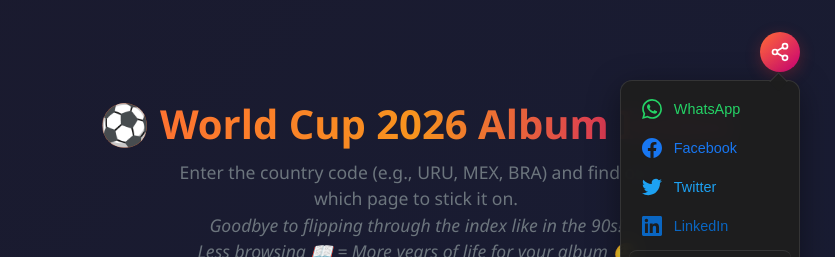
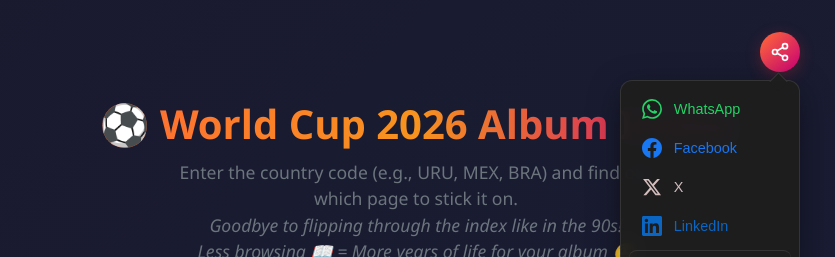
Before and after one commit to robertoandres24/worldcup-album-index, a React (Vite) app: page / in a window 1280 px wide. Both pictures are taken after a click on the button "Share". Shown: the top 257 px of the page, without its empty margins (224-1059 px from the left). Built offline with nearby package versions, Linux system fonts and the light colour scheme.

Commit message:
rebrand Twitter to X in share menu with updated icon and styling

```diff
--- a/src/App.jsx
+++ b/src/App.jsx
@@ -182,10 +182,10 @@ function App() {
       const url = encodeURIComponent(window.location.href)
       window.open(`https://www.facebook.com/sharer/sharer.php?u=${url}`, '_blank')
     },
-    twitter: () => {
+    x: () => {
       const text = encodeURIComponent(`${t('shareTitle')} - ${t('shareText')}`)
       const url = encodeURIComponent(window.location.href)
-      window.open(`https://twitter.com/intent/tweet?text=${text}&url=${url}`, '_blank')
+      window.open(`https://x.com/intent/tweet?text=${text}&url=${url}`, '_blank')
     },
     linkedin: () => {
       const url = encodeURIComponent(window.location.href)
@@ -235,9 +235,9 @@ function App() {
                 <svg viewBox="0 0 24 24" fill="currentColor"><path d="M24 12.073c0-6.627-5.373-12-12-12s-12 5.373-12 12c0 5.99 4.388 10.954 10.125 11.854v-8.385H7.078v-3.47h3.047V9.43c0-3.007 1.792-4.669 4.533-4.669 1.312 0 2.686.235 2.686.235v2.953H15.83c-1.491 0-1.956.925-1.956 1.874v2.25h3.328l-.532 3.47h-2.796v8.385C19.612 23.027 24 18.062 24 12.073z"/></svg>
                 <span>Facebook</span>
               </button>
-              <button className="share-option twitter" onClick={shareLinks.twitter} aria-label="Twitter">
-                <svg viewBox="0 0 24 24" fill="currentColor"><path d="M23.953 4.57a10 10 0 01-2.825.775 4.958 4.958 0 002.163-2.723c-.951.555-2.005.959-3.127 1.184a4.92 4.92 0 00-8.384 4.482C7.69 8.095 4.067 6.13 1.64 3.162a4.822 4.822 0 00-.666 2.475c0 1.71.87 3.213 2.188 4.096a4.904 4.904 0 01-2.228-.616v.06a4.923 4.923 0 003.946 4.827 4.996 4.996 0 01-2.212.085 4.936 4.936 0 004.604 3.417 9.867 9.867 0 01-6.102 2.105c-.39 0-.779-.023-1.17-.067a13.995 13.995 0 007.557 2.209c9.053 0 13.998-7.496 13.998-13.985 0-.21 0-.42-.015-.63A9.935 9.935 0 0024 4.59z"/></svg>
-                <span>Twitter</span>
+              <button className="share-option x" onClick={shareLinks.x} aria-label="X">
+                <svg viewBox="0 0 24 24" fill="currentColor"><path d="M18.244 2.25h3.308l-7.227 8.26 8.502 11.24H16.17l-5.214-6.817L4.99 21.75H1.68l7.73-8.835L1.254 2.25H8.08l4.713 6.231zm-1.161 17.52h1.833L7.084 4.126H5.117z"/></svg>
+                <span>X</span>
               </button>
               <button className="share-option linkedin" onClick={shareLinks.linkedin} aria-label="LinkedIn">
                 <svg viewBox="0 0 24 24" fill="currentColor"><path d="M20.447 20.452h-3.554v-5.569c0-1.328-.027-3.037-1.852-3.037-1.853 0-2.136 1.445-2.136 2.939v5.667H9.351V9h3.414v1.561h.046c.477-.9 1.637-1.85 3.37-1.85 3.601 0 4.267 2.37 4.267 5.455v6.286zM5.337 7.433c-1.144 0-2.063-.926-2.063-2.065 0-1.138.92-2.063 2.063-2.063 1.14 0 2.064.925 2.064 2.063 0 1.139-.925 2.065-2.064 2.065zm1.782 13.019H3.555V9h3.564v11.452zM22.225 0H1.771C.792 0 0 .774 0 1.729v20.542C0 23.227.792 24 1.771 24h20.451C23.2 24 24 23.227 24 22.271V1.729C24 .774 23.2 0 22.222 0h.003z"/></svg>
--- a/src/index.css
+++ b/src/index.css
@@ -206,12 +206,12 @@ header p {
   background: rgba(24, 119, 242, 0.15);
 }
 
-.share-option.twitter {
-  color: #1da1f2;
+.share-option.x {
+  color: #d3bcbc;
 }
 
-.share-option.twitter:hover {
-  background: rgba(29, 161, 242, 0.15);
+.share-option.x:hover {
+  background: rgba(211, 188, 188, 0.1);
 }
 
 .share-option.linkedin {
```
